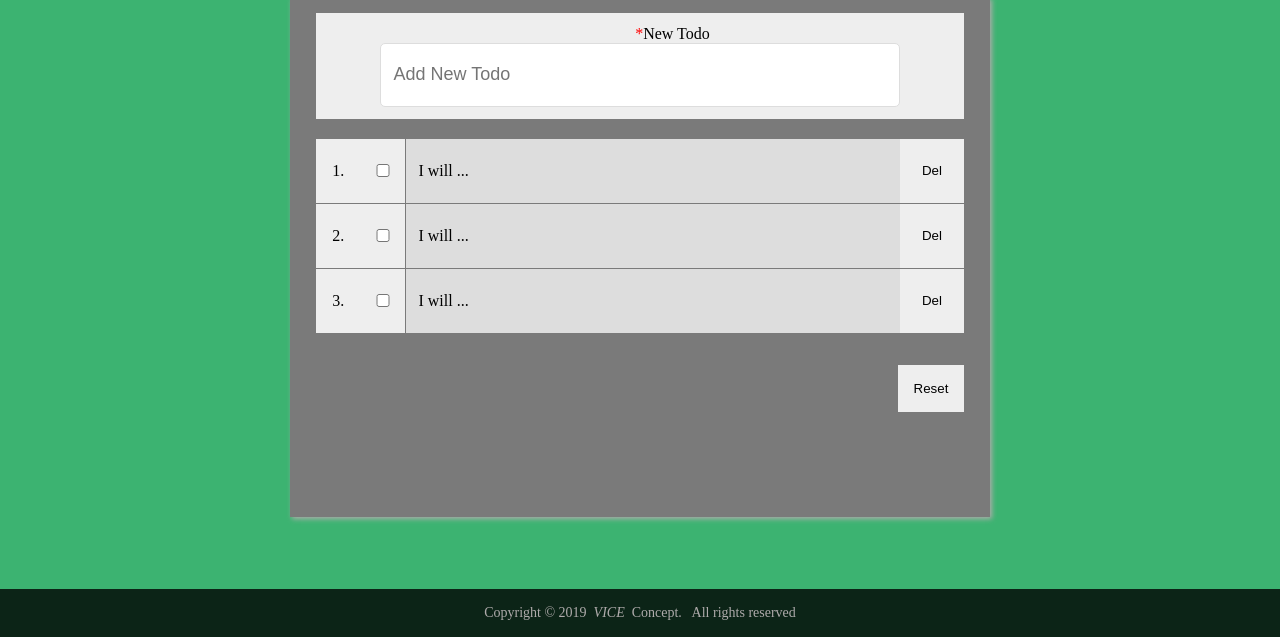
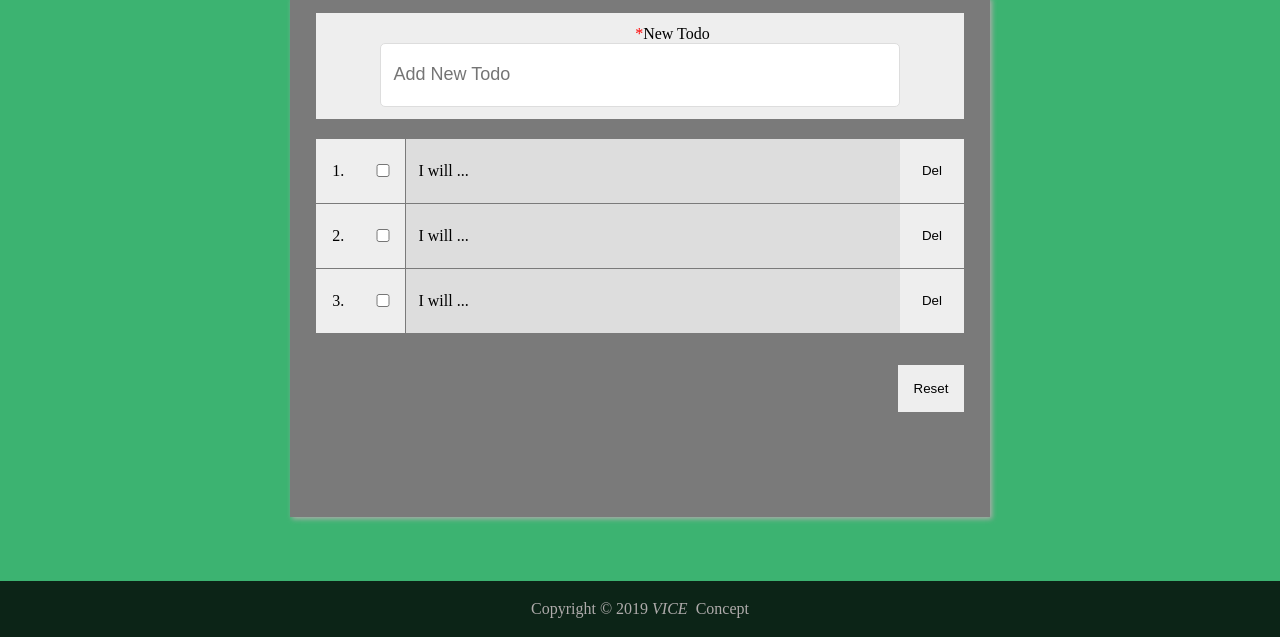
Before and after one commit to Egovictorc/Todo-App, a React app: page / in a window 1280 px wide. Shown: the part 163-800 px from the top of the page. Built offline with nearby package versions, Linux system fonts and the light colour scheme.

Commit message:
increased footer height

```diff
--- a/src/components/Footer.js
+++ b/src/components/Footer.js
@@ -5,7 +5,7 @@ const Footer = ()=> {
     return (
         <footer className="footer">
             <p>
-            Copyright &copy; 2019 &nbsp;<em>VICE </em>&nbsp; Concept. &nbsp; All rights reserved
+            Copyright &copy; 2019&nbsp;<em>VICE </em>&nbsp; Concept
             </p>
         </footer>
     )
--- a/src/sass/_footer.scss
+++ b/src/sass/_footer.scss
@@ -2,12 +2,10 @@
     width: 100vw;
     background-color: rgba(0,0,0, .8);
     color: var(--color-primary-dark);
-    font-size: var(--font-xsmall);
-
 
     & > p {
         text-align: center;
-        min-height: 6vh;
+        min-height: 7vh;
 
         display: flex;
     align-items: center;
```
Also changed, not shown: src/css/style.css, 1 other file.
